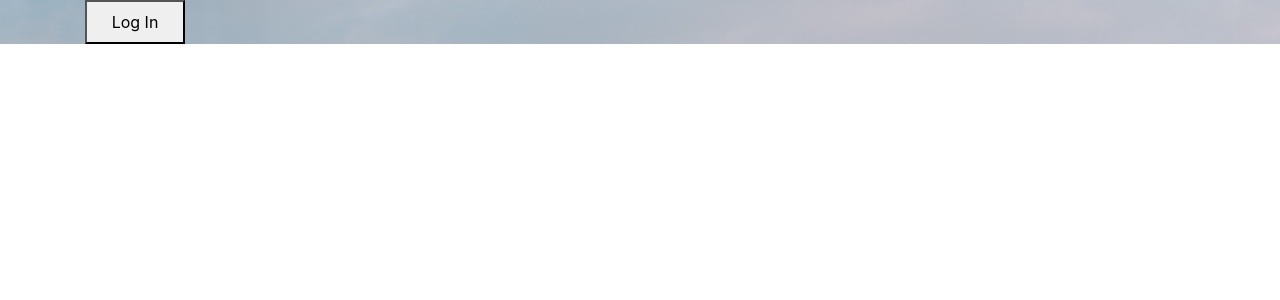
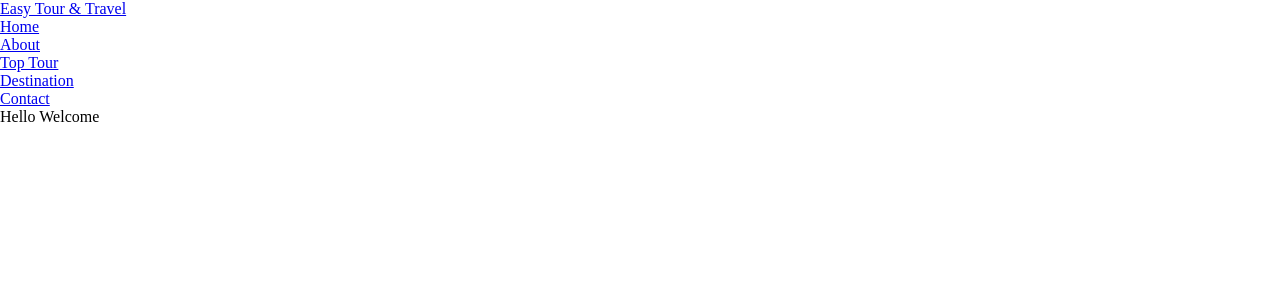
Before and after one commit to rahibulbulrahi/Travel-Management-System, a PHP site: page / in a window 1280 px wide. Shown: the top 300 px of the page. Run offline with PHP 8.4, Linux system fonts and the light colour scheme.

Commit message:
13-9-2020    1

```diff
--- a/header.php
+++ b/header.php
@@ -0,0 +1,25 @@
+<!DOCTYPE html>
+<html>
+    <head>
+        <title>Travel - Home page</title>
+        <link rel="stylesheet" type="text/css" href="style/index.css">
+        <meta name="viewport" content="width=device-width, initial-scale=1.0">
+        <link href="https://stackpath.bootstrapcdn.com/bootstrap/4.5.2/css/bootstrap.min.css">
+
+    </head>
+    <body>
+        <header>
+            <a href="#">Easy Tour & Travel</a>
+            <div class="menu-toggle"></div>
+            <nav>
+                <ul>
+                    <li><a href="#section-1">Home</a></li>
+                    <li><a href="#section-2">About</a></li>
+                    <li><a href="#section-3">Top Tour</a></li>
+                    <li><a href="#section-4">Destination</a></li>
+                    <li><a href="#section-5">Contact</a></li>
+                </ul>
+            </nav>
+        </header>
+    </body>
+</html>
--- a/index.php
+++ b/index.php
@@ -2,16 +2,14 @@
 <html>
     <head>
         <title>Travel - Home page</title>
-        <link rel="stylesheet" href="style/index.css">
+        <link rel="stylesheet" type="text/css" href="style/index.css">
         <meta name="viewport" content="width=device-width, initial-scale=1.0">
-        <link rel="stylesheet" href="https://stackpath.bootstrapcdn.com/bootstrap/4.5.2/css/bootstrap.min.css">
+        <link href="https://stackpath.bootstrapcdn.com/bootstrap/4.5.2/css/bootstrap.min.css">
 
     </head>
     <body>
-        <section class="header">
-            <div class="container">
-                <button type="button" class="login-btn">Log In</button>
-            </div>
-        </section>
+        <?php include('header.php')?>
+
+        Hello Welcome
     </body>
 </html>
--- a/style/index.css
+++ b/style/index.css
@@ -3,16 +3,3 @@
     padding: 0;
     margin: 0;
 }
-.header
-{
-    height: 100%;
-    background-image: url('../images/banner1.jpg');
-    background-size: cover;
-    background-position: center;
-    background-attachment: fixed;
-}
-.login-btn
-{
-    width: 100px;
-    padding: 8px;
-}
```
Also changed, not shown: style/header.css (added).
